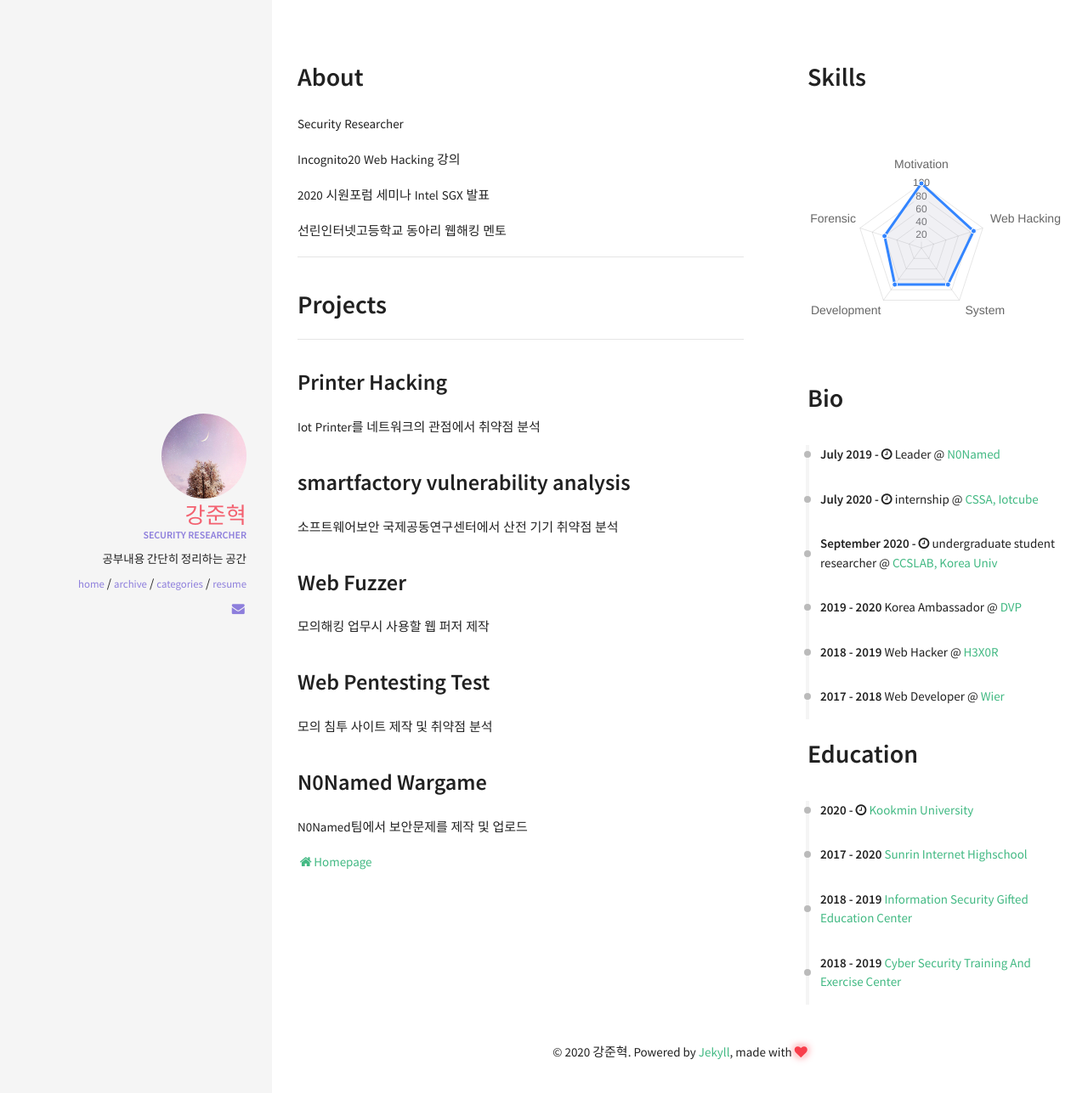
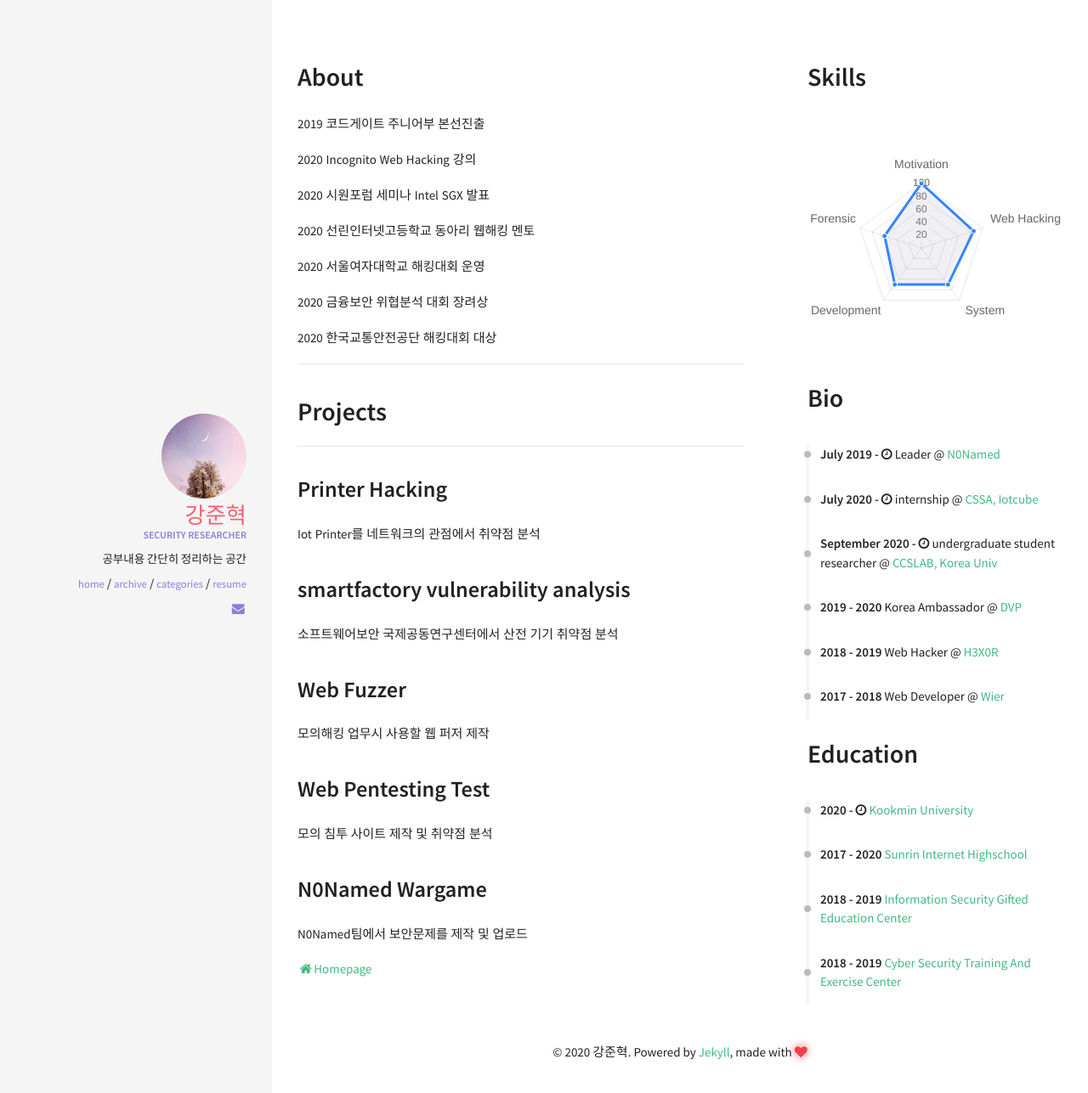
Before and after one commit to kangsecu/kangsecu.github.io, a Jekyll site: the page built from resume.html, in a window 1280 px wide. Shown: the top 1287 px of the page at 85% size. Built offline with Jekyll 4.4.1, drawn with Linux system fonts in a browser that asks for light colours; nearby versions of some CDN libraries.

Commit message:
Update about.html

```diff
--- a/_includes/sections/about.html
+++ b/_includes/sections/about.html
@@ -1,9 +1,12 @@
 <h1><span data-i18n="skills.my_skills">About</span></h1>
 
 <div>
-    <p>Security Researcher
-    <p>Incognito20 Web Hacking 강의
+    <p>2019 코드게이트 주니어부 본선진출
+    <p>2020 Incognito Web Hacking 강의
     <p>2020 시원포럼 세미나 Intel SGX 발표
-    <p>선린인터넷고등학교 동아리 웹해킹 멘토
+    <p>2020 선린인터넷고등학교 동아리 웹해킹 멘토
+    <p>2020 서울여자대학교 해킹대회 운영
+    <p>2020 금융보안 위협분석 대회 장려상
+    <p>2020 한국교통안전공단 해킹대회 대상
 </div>
 <hr>
```
